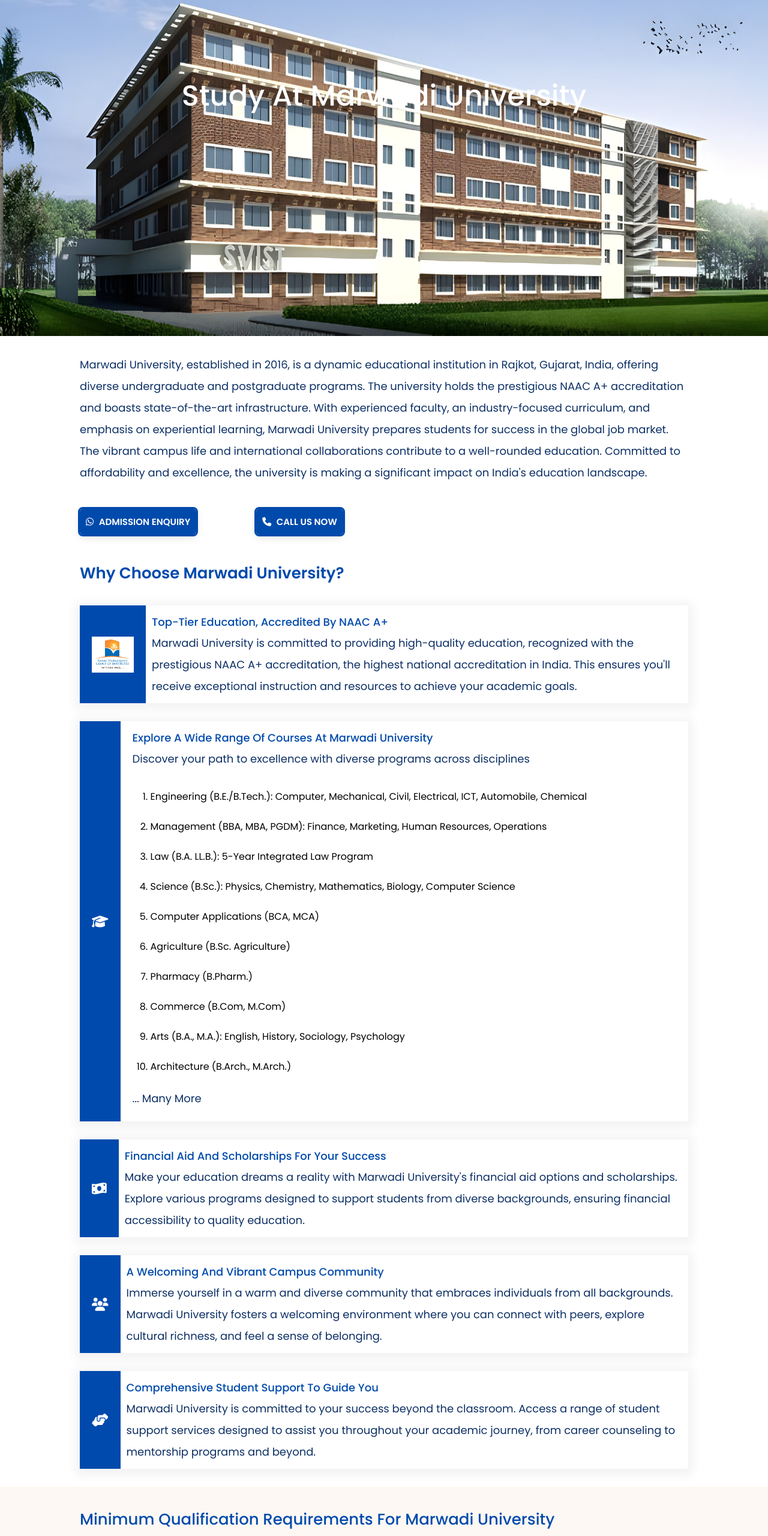
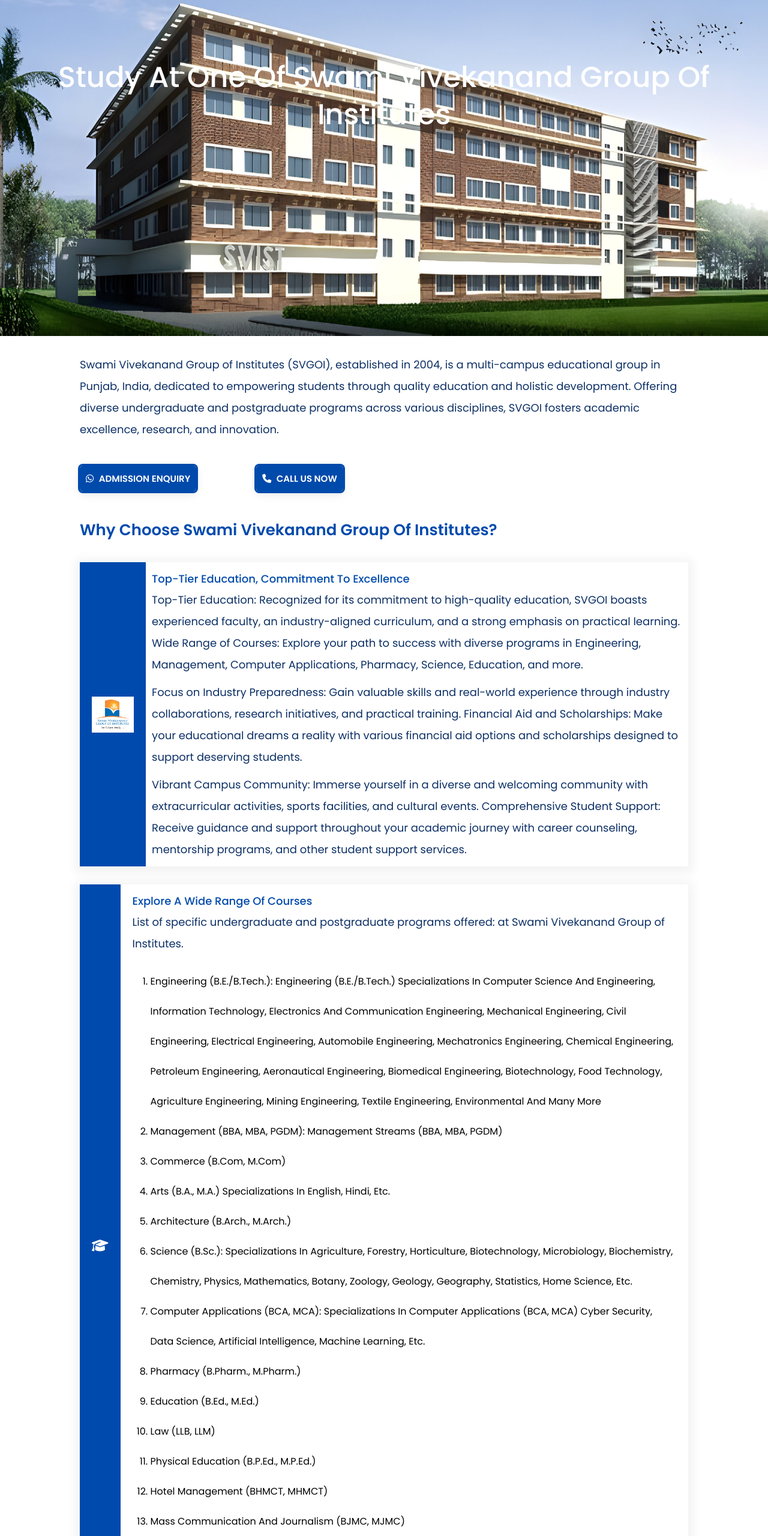
Before and after one commit to afridestiny/website, a plain HTML site: page Swami.html in a window 1280 px wide. Shown: the part 240-2800 px from the top of the page at 60% size. Drawn offline with nearby package versions, Linux system fonts and the light colour scheme; a script that the page names is missing.

Commit message:
finished the version of the website

```diff
--- a/Swami.html
+++ b/Swami.html
@@ -123,31 +123,27 @@
     <section class="university_banner swami" id="university_banner">
       <div class="box-container">
         <div class="content">
-          <h1>Study at Marwadi University</h1>
+          <h1>Study at  one of Swami Vivekanand Group of Institutes </h1>
         </div>
       </div>
     </section>
 
     <!-- banner section ends  -->
+    <!-- description section starts  -->
 
-    <!-- description section starts  -->
     <section class="description" id="description">
       <div class="box-container">
         <p>
-          Marwadi University, established in 2016, is a dynamic educational
-          institution in Rajkot, Gujarat, India, offering diverse undergraduate
-          and postgraduate programs. The university holds the prestigious NAAC
-          A+ accreditation and boasts state-of-the-art infrastructure. With
-          experienced faculty, an industry-focused curriculum, and emphasis on
-          experiential learning, Marwadi University prepares students for
-          success in the global job market. The vibrant campus life and
-          international collaborations contribute to a well-rounded education.
-          Committed to affordability and excellence, the university is making a
-          significant impact on India's education landscape.
+          Swami Vivekanand Group of Institutes (SVGOI), established in 2004, is
+          a multi-campus educational group in Punjab, India, dedicated to
+          empowering students through quality education and holistic
+          development. Offering diverse undergraduate and postgraduate programs
+          across various disciplines, SVGOI fosters academic excellence,
+          research, and innovation.
         </p>
         <br />
         <br />
-        <div style="display: flex; justify-content: start; gap: 10rem">
+        <div  class="two-btns" style="display: flex; justify-content: start; gap: 10rem">
           <div class="admission-btn">
             <a href="https://wa.me/918347099278" target="_blank">
               <i class="fab fa-whatsapp"></i> ADMISSION ENQUIRY
@@ -160,76 +156,111 @@
           </div>
         </div>
         <div class="choose_university">
-          <h1>Why Choose Marwadi University?</h1>
+          <h1>Why Choose Swami Vivekanand Group of Institutes?</h1>
 
           <div class="box">
             <div class="icon">
               <img
                 src="/assets/img/Swami Vivekanand.png"
-
                 height="100"
-                alt=""
+                alt="Swami Vivekanand Group of Institutes Logo"
               />
             </div>
             <div class="content">
-              <h5>Top-Tier Education, Accredited by NAAC A+</h5>
+              <h5>Top-Tier Education, Commitment to Excellence</h5>
               <p>
-                Marwadi University is committed to providing high-quality
-                education, recognized with the prestigious NAAC A+
-                accreditation, the highest national accreditation in India. This
-                ensures you'll receive exceptional instruction and resources to
-                achieve your academic goals.
+                Top-Tier Education: Recognized for its commitment to
+                high-quality education, SVGOI boasts experienced faculty, an
+                industry-aligned curriculum, and a strong emphasis on practical
+                learning. Wide Range of Courses: Explore your path to success
+                with diverse programs in Engineering, Management, Computer
+                Applications, Pharmacy, Science, Education, and more.
+              </p>
+              <p>
+                Focus on Industry Preparedness: Gain valuable skills and
+                real-world experience through industry collaborations, research
+                initiatives, and practical training. Financial Aid and
+                Scholarships: Make your educational dreams a reality with
+                various financial aid options and scholarships designed to
+                support deserving students.
+              </p>
+              <p>
+                Vibrant Campus Community: Immerse yourself in a diverse and
+                welcoming community with extracurricular activities, sports
+                facilities, and cultural events. Comprehensive Student Support:
+                Receive guidance and support throughout your academic journey
+                with career counseling, mentorship programs, and other student
+                support services.
               </p>
             </div>
           </div>
+
           <div class="box">
             <div class="icon">
               <i class="fas fa-graduation-cap"></i>
             </div>
             <div class="content" style="width: 100%; padding: 0 1rem 1rem 1rem">
-              <h5>Explore a Wide Range of Courses at Marwadi University</h5>
+              <h5>Explore a Wide Range of Courses</h5>
               <p>
-                Discover your path to excellence with diverse programs across
-                disciplines
+                List of specific undergraduate and postgraduate programs
+                offered: at Swami Vivekanand Group of Institutes.
               </p>
               <ul>
+                <!-- List of courses -->
                 <li>
-                  Engineering (B.E./B.Tech.): Computer, Mechanical, Civil,
-                  Electrical, ICT, Automobile, Chemical
+                  Engineering (B.E./B.Tech.): Engineering (B.E./B.Tech.)
+                  specializations in Computer Science and Engineering,
+                  Information Technology, Electronics and Communication
+                  Engineering, Mechanical Engineering, Civil Engineering,
+                  Electrical Engineering, Automobile Engineering, Mechatronics
+                  Engineering, Chemical Engineering, Petroleum Engineering,
+                  Aeronautical Engineering, Biomedical Engineering,
+                  Biotechnology, Food Technology, Agriculture Engineering,
+                  Mining Engineering, Textile Engineering, Environmental and
+                  many more
                 </li>
                 <li>
-                  Management (BBA, MBA, PGDM): Finance, Marketing, Human
-                  Resources, Operations
+                  Management (BBA, MBA, PGDM): Management streams (BBA, MBA,
+                  PGDM)
                 </li>
-                <li>Law (B.A. LL.B.): 5-Year Integrated Law Program</li>
-                <li>
-                  Science (B.Sc.): Physics, Chemistry, Mathematics, Biology,
-                  Computer Science
-                </li>
-                <li>Computer Applications (BCA, MCA)</li>
-                <li>Agriculture (B.Sc. Agriculture)</li>
-                <li>Pharmacy (B.Pharm.)</li>
                 <li>Commerce (B.Com, M.Com)</li>
                 <li>
-                  Arts (B.A., M.A.): English, History, Sociology, Psychology
+                  Arts (B.A., M.A.) specializations in English, Hindi, etc.
                 </li>
                 <li>Architecture (B.Arch., M.Arch.)</li>
+                <li>
+                  Science (B.Sc.): specializations in Agriculture, Forestry,
+                  Horticulture, Biotechnology, Microbiology, Biochemistry,
+                  Chemistry, Physics, Mathematics, Botany, Zoology, Geology,
+                  Geography, Statistics, Home Science, etc.
+                </li>
+                <li>Computer Applications (BCA, MCA): specializations in
+                  Computer Applications (BCA, MCA) cyber security, data science,
+                  artificial intelligence, machine learning, etc.
+
+                </li>
+                <li>Pharmacy (B.Pharm., M.Pharm.)</li>
+                <li>Education (B.Ed., M.Ed.)</li>
+                <li>Law (LLB, LLM)</li>
+                <li>Physical Education (B.P.Ed., M.P.Ed.)</li>
+                <li>Hotel Management (BHMCT, MHMCT)</li>
+                <li>Mass Communication and Journalism (BJMC, MJMC)</li>
+                <li>Library Science (B.Lib., M.Lib.)</li>
               </ul>
               <p>... Many More</p>
             </div>
           </div>
-
-          <div class="box">
+<div class="box">
             <div class="icon">
               <i class="fas fa-money-bill-wave"></i>
             </div>
             <div class="content">
               <h5>Financial Aid and Scholarships for Your Success</h5>
               <p>
-                Make your education dreams a reality with Marwadi University's
-                financial aid options and scholarships. Explore various programs
-                designed to support students from diverse backgrounds, ensuring
-                financial accessibility to quality education.
+                Swami Vivekanand Group of Institutes is committed to supporting
+                students in achieving their educational dreams through various
+                financial aid options and scholarships, ensuring accessibility
+                to quality education.
               </p>
             </div>
           </div>
@@ -239,12 +270,13 @@
               <i class="fas fa-users"></i>
             </div>
             <div class="content">
-              <h5>A Welcoming and Vibrant Campus Community</h5>
+              <h5>A Welcoming and Inclusive Campus Community</h5>
               <p>
-                Immerse yourself in a warm and diverse community that embraces
-                individuals from all backgrounds. Marwadi University fosters a
-                welcoming environment where you can connect with peers, explore
-                cultural richness, and feel a sense of belonging.
+                Immerse yourself in a warm and inclusive community at Swami
+                Vivekanand Group of Institutes. The institute fosters an
+                environment where students from diverse backgrounds connect,
+                explore cultural richness, and experience a strong sense of
+                belonging.
               </p>
             </div>
           </div>
@@ -256,22 +288,23 @@
             <div class="content">
               <h5>Comprehensive Student Support to Guide You</h5>
               <p>
-                Marwadi University is committed to your success beyond the
-                classroom. Access a range of student support services designed
-                to assist you throughout your academic journey, from career
-                counseling to mentorship programs and beyond.
+                Swami Vivekanand Group of Institutes is dedicated to your
+                success beyond the classroom. Access a range of student support
+                services designed to assist you throughout your academic
+                journey, from career counseling to mentorship programs and
+                beyond.
               </p>
             </div>
           </div>
         </div>
       </div>
     </section>
-    <!-- description section ends  -->
+    <!-- description section ends -->
 
     <!-- Minimum Qualification section starts  -->
     <section class="min_qualification">
       <div class="box-container">
-        <h1>Minimum Qualification Requirements for Marwadi University</h1>
+        <h1>Minimum Qualification Requirements for Swami Vivekanand Group Of Institutes </h1>
 
         <div class="table-container">
           <div class="box">
@@ -300,7 +333,7 @@
 
                     <td>
                       - No Exceptions Applicable for international students
-                      coming to Marwadi Univerity
+                      coming to Swami Vivekanand Group Of Institutes
                     </td>
                   </tr>
                 </tbody>
@@ -385,7 +418,7 @@
 
     <section class="documentation_req" id="documentation_req">
       <div class="box-container">
-        <h1>Documentation Requirements for Marwadi University (India)</h1>
+        <h1>Documentation Requirements for Swami Vivekanand Group Of Institutes (India)</h1>
 
         <div class="box">
           <h5>Admission Documents</h5>
@@ -418,7 +451,7 @@
           </p>
 
           <p>
-            <i class="far fa-check-circle"></i> Marwadi University Application
+            <i class="far fa-check-circle"></i> Swami Vivekanand Group Of Institutes Application
             Form (filled and signed)
           </p>
 
@@ -465,7 +498,7 @@
 
           <p>
             <i class="far fa-check-circle"></i> Letter of acceptance from
-            Marwadi University
+            Swami Vivekanand Group Of Institutes
           </p>
         </div>
         <br /><br />
@@ -527,7 +560,6 @@
       </div>
     </section>
 
-
     <!-- footer section ends  -->
 
     <script src="assets/js/main.js"></script>
@@ -538,22 +570,22 @@
           options: {
             waId: "+91 8155871882",
             siteName: "Afridestiny",
-            siteTag:
-              "Turn Your Academic Dreams Into Reality.🤗",
+            siteTag: "Turn Your Academic Dreams Into Reality.🤗",
             siteLogo: "https://www.afridestiny.com/assets/img/logo.jpg",
             widgetPosition: "LEFT",
             triggerMessage: "Hello,send us a message on whatsapp.",
             welcomeMessage:
               "Turn Your Academic Dreams Into Reality With Our Guidance.",
             brandColor: "#25D366",
-            messageText: "Greetings, are you interested in pursuing admission in India or another country?",
+            messageText:
+              "Greetings, are you interested in pursuing admission in India or another country?",
 
             replyOptions: [
-               " Do you want to study in India?",
+              " Do you want to study in India?",
               "Do you want to study in Europe?",
               "Do you want to study in Canada?",
-             "Do you want to study in other countries?",
-                                ],
+              "Do you want to study in other countries?",
+            ],
           },
         };
         var h = d.getElementsByTagName(s)[0],
```
Also changed, not shown: Chandigarh.html (+5 -5 lines), Parul.html (+5 -5 lines).
